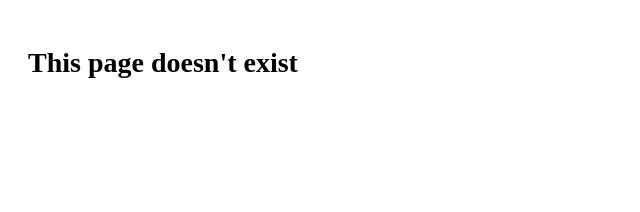
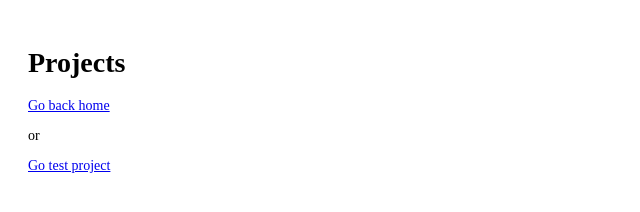
Before and after one commit to caprica-Six/hello-gatsby, a Gatsby site: page /projects in a window 1280 px wide. Before the commit this address had no page. Shown: the whole page, without its empty margins (0-640 px from the left). Built offline with nearby package versions, Linux system fonts and the light colour scheme; Gatsby itself is replaced by a stand-in of ours.

Commit message:
chore: :sparkles: add missing index to projects
add missing index to project

```diff
--- a/src/pages/about.js
+++ b/src/pages/about.js
@@ -11,7 +11,7 @@ function AboutPage() {
       <h1>About</h1>
       <Link to="/">Go back home</Link>
       <p>or</p>
-      <Link to="/projects/test">Go back projects</Link>
+      <Link to="/projects">Go back projects</Link>
     </Layout>
   )
 }
--- /dev/null
+++ b/src/pages/projects/index.js
@@ -0,0 +1,16 @@
+import React from "react"
+import { Link } from "gatsby"
+import Layout from "../../components/layout"
+import SEO from "../../components/seo"
+
+export default function Projects() {
+  return (
+    <Layout>
+      <SEO title="Projects" />
+      <h1>Projects</h1>
+      <Link to="/">Go back home</Link>
+      <p>or</p>
+      <Link to="/projects/test">Go test project</Link>
+    </Layout>
+  )
+}
--- a/src/pages/projects/test.js
+++ b/src/pages/projects/test.js
@@ -10,7 +10,7 @@ export default function Test() {
 
       <h1>Test Project</h1>
 
-      <Link to="/">Go back to home</Link>
+      <Link to="/projects">Go back to projects</Link>
     </Layout>
   )
 }
```
